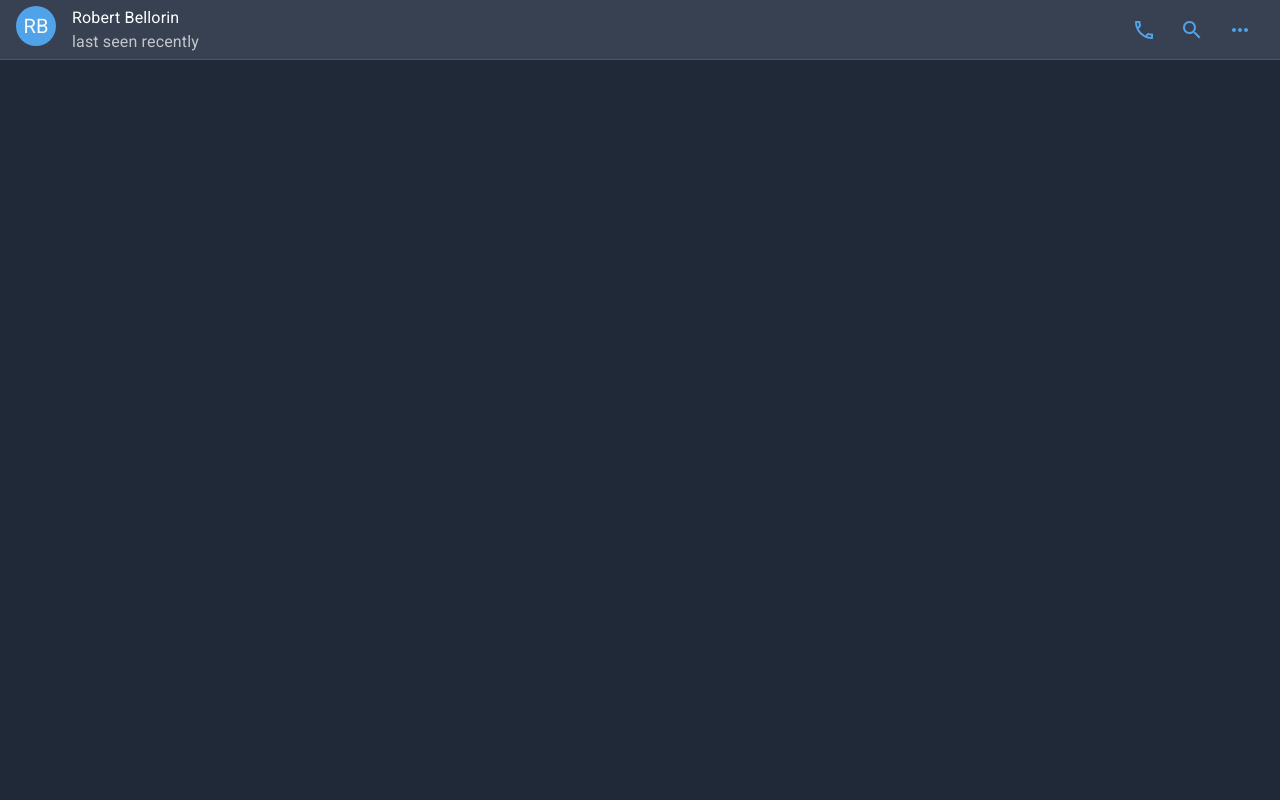
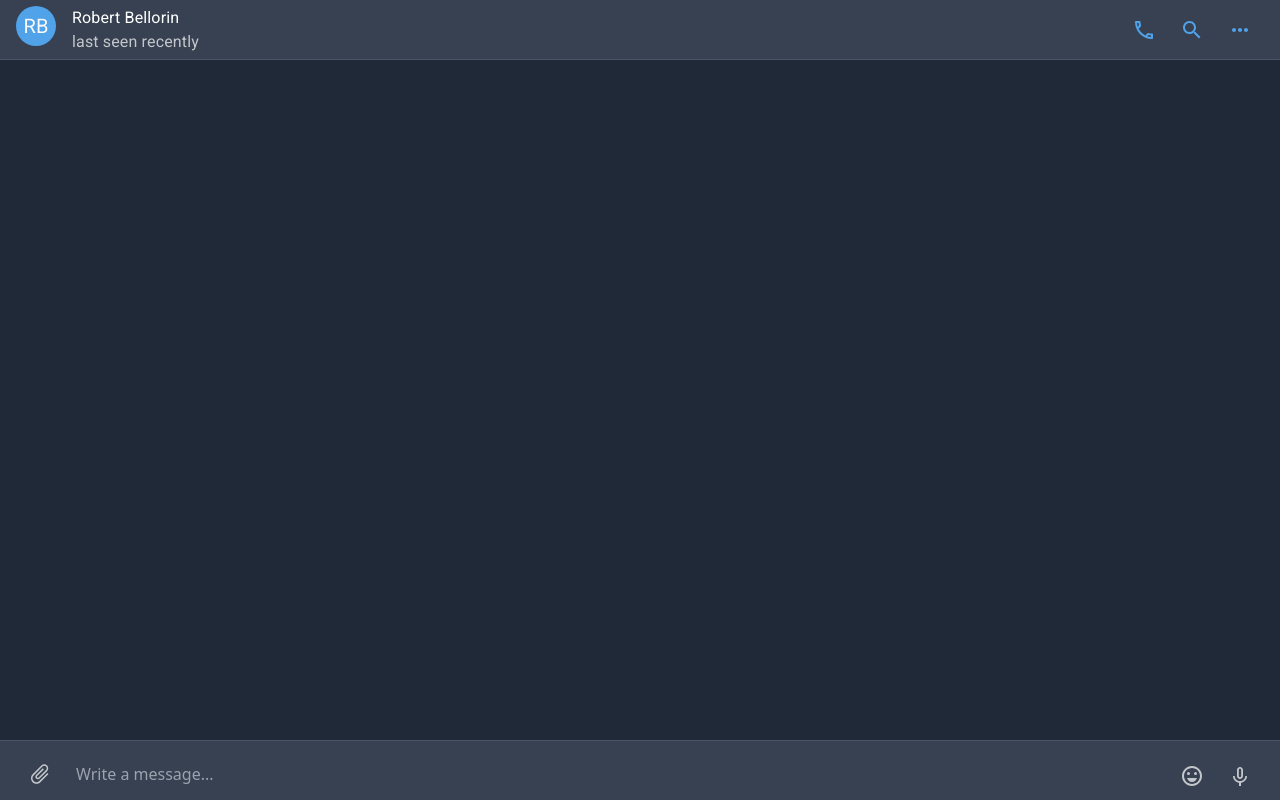
Before and after one commit to Yuniro/telegram-chatview, a React (Create React App) app: page / in a window 1280 px wide. Built offline with nearby package versions, Linux system fonts and the light colour scheme.

Commit message:
add footer

```diff
--- a/src/App.tsx
+++ b/src/App.tsx
@@ -1,10 +1,12 @@
 import React from 'react';
-import { Header } from 'components';
+import { Header, Footer } from 'components';
 import './styles/global.scss';
 function App() {
   return (
     <div className="flex flex-col h-screen bg-gray-800">
       <Header></Header>
+      <div className="flex-1"></div>
+      <Footer></Footer>
     </div>
   );
 }
--- /dev/null
+++ b/src/components/Footer/Footer.styles.ts
@@ -0,0 +1,33 @@
+import { CSSProperties, createStyles } from '@material-ui/styles';
+
+const wrapper: CSSProperties = {
+  minHeight: 60,
+  height: 'fit-content',
+  borderTop: '1px solid rgba(255, 255, 255, 0.1)',
+  overflow: 'hidden'
+};
+
+const attachIcon: CSSProperties = {
+  transform: 'rotate(45deg)',
+  marginBottom: 2
+};
+
+const messageBox: CSSProperties = {
+  width: '100%',
+  background: 'transparent',
+  color: '#ffffff',
+  minHeight: 32,
+  resize: 'none',
+  '&:focus-visible': {
+    outline: 'none'
+  },
+  '&:after': {
+    display: 'none'
+  }
+}
+
+export const styles = createStyles({
+  wrapper,
+  attachIcon,
+  messageBox
+});
--- /dev/null
+++ b/src/components/Footer/Footer.tsx
@@ -0,0 +1,47 @@
+import React from 'react';
+import { TextareaAutosize, makeStyles } from '@material-ui/core';
+import { styles } from './Footer.styles';
+import classNames from 'classnames';
+import { IconButton } from 'components';
+import AttachFileOutlinedIcon from '@material-ui/icons/AttachFileOutlined';
+import KeyboardVoiceOutlinedIcon from '@material-ui/icons/KeyboardVoiceOutlined';
+import EmojiEmotionsOutlinedIcon from '@material-ui/icons/EmojiEmotionsOutlined';
+
+
+const useStyles = makeStyles(styles);
+
+export const Footer: React.FunctionComponent = () => {
+  const classes = useStyles();
+  const [message, setMessage] = React.useState('');
+  const onKeyPress = (event: React.KeyboardEvent) => {
+    if (event.key === 'Enter' && event.shiftKey) {
+      event.persist();
+      event.preventDefault();
+      console.log(message);
+      setMessage('');
+    }
+  }
+
+	return (
+		<div className={classNames(classes.wrapper, 'flex items-end bg-gray-700 px-4')}>
+      <IconButton className={classes.attachIcon} isSecondary>
+        <AttachFileOutlinedIcon></AttachFileOutlinedIcon>
+      </IconButton>
+      <div className="flex-1 px-3">
+        <TextareaAutosize
+          className={classes.messageBox}
+          value={message}
+          placeholder="Write a message..."
+          onKeyDown={onKeyPress}
+          onChange={(event) => setMessage(event.target.value)}
+        />
+      </div>
+      <IconButton isSecondary>
+        <EmojiEmotionsOutlinedIcon></EmojiEmotionsOutlinedIcon>
+      </IconButton>
+      <IconButton isSecondary>
+        <KeyboardVoiceOutlinedIcon></KeyboardVoiceOutlinedIcon>
+      </IconButton>
+		</div>
+	);
+};
--- /dev/null
+++ b/src/components/Footer/index.ts
@@ -0,0 +1 @@
+export * from './Footer';
--- a/src/components/IconButton/IconButton.styles.ts
+++ b/src/components/IconButton/IconButton.styles.ts
@@ -1,7 +1,10 @@
-import { CSSProperties, createStyles } from '@material-ui/styles';
+import { CreateCSSProperties, createStyles } from '@material-ui/styles';
 
-const root: CSSProperties = {
-    color: '#50A2E9'
+const root: CreateCSSProperties = {
+    color: (props: any) => (props.isSecondary ? 'rgba(255, 255, 255, 0.7)' : '#50A2E9'),
+    '&:hover': {
+        color: '#50A2E9'
+    }
 };
 
 export const styles = createStyles({
--- a/src/components/IconButton/IconButton.tsx
+++ b/src/components/IconButton/IconButton.tsx
@@ -1,14 +1,16 @@
 import React from 'react';
-import { IconButton as MuiIconButton, IconButtonProps, makeStyles } from '@material-ui/core';
+import classNames from 'classnames';
+import { IconButton as MuiIconButton, makeStyles } from '@material-ui/core';
 import { styles } from './IconButton.styles';
+import { IIconButtonProps } from './IconButton.types';
 
 const useStyles = makeStyles(styles);
 
-export const IconButton: React.FunctionComponent<IconButtonProps> = ({children, ...props}) => {
-	const classes = useStyles();
+export const IconButton: React.FunctionComponent<IIconButtonProps> = ({children, className, isSecondary, ...props}) => {
+	const classes = useStyles({isSecondary});
 
 	return (
-		<MuiIconButton className={classes.root} {...props}>
+		<MuiIconButton className={classNames(classes.root, className)} {...props}>
 			{children}
 		</MuiIconButton>
 	);
--- /dev/null
+++ b/src/components/IconButton/IconButton.types.ts
@@ -0,0 +1,5 @@
+import { IconButtonProps } from '@material-ui/core';
+export interface IIconButtonProps extends Omit<IconButtonProps, 'size'> {
+  className?: string;
+  isSecondary?: boolean;
+}
--- a/src/components/index.ts
+++ b/src/components/index.ts
@@ -1,3 +1,4 @@
 export * from './Header';
+export * from './Footer';
 export * from './IconButton';
 export * from './Avatar';
--- a/src/styles/global.scss
+++ b/src/styles/global.scss
@@ -4,5 +4,4 @@
 .secondaryText {
     font-size: 14px;
     color: rgba(255, 255, 255, 0.7);
-
 }
```
